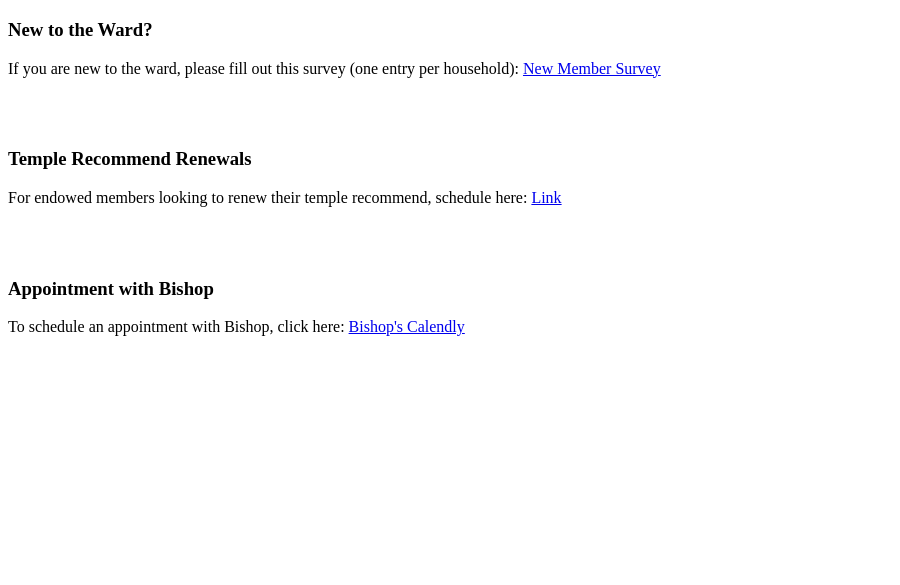
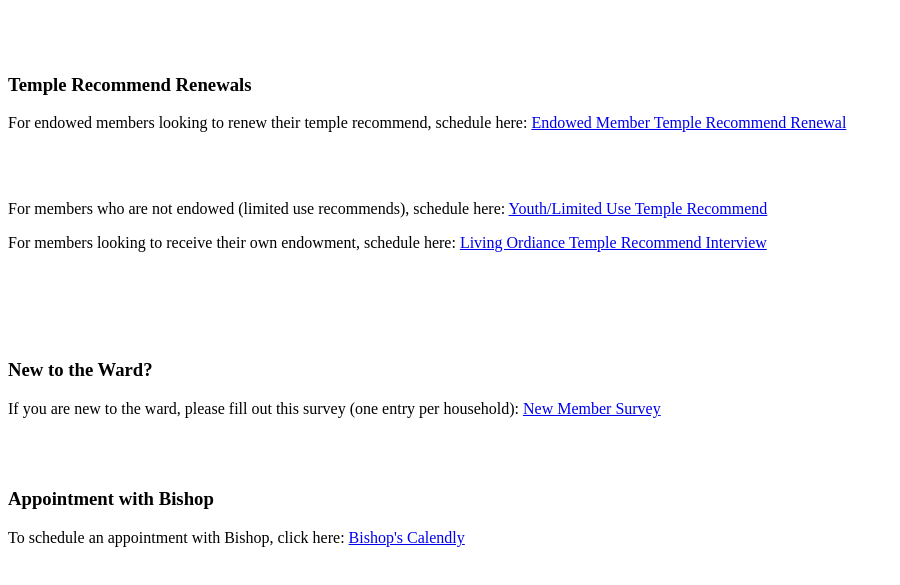
Before and after one commit to tjabezgarrett/af42nd, a plain HTML site: page index.html in a window 1280 px wide. Shown: the part 61-646 px from the top of the page, without its empty margins (0-900 px from the left). Drawn offline with Linux system fonts and the light colour scheme; no server answers.

Commit message:
Added more links for other temple recommend types

```diff
--- a/index.html
+++ b/index.html
@@ -7,11 +7,16 @@
 </head>
 <body>
     <h1>American Fork 42nd Ward</h1>
+    <br><br>
+    <h3>Temple Recommend Renewals</h3>
+    <p>For endowed members looking to renew their temple recommend, schedule here: <a id="dynamic-link" href="#" target="_blank">Endowed Member Temple Recommend Renewal</a></p>
+    <br><br>
+    <p>For members who are not endowed (limited use recommends), schedule here: <a href="https://calendly.com/af42/youth-annual-recommend-meeting" target="_blank">Youth/Limited Use Temple Recommend</a></p>
+    <p>For members looking to receive their own endowment, schedule here: <a href="https://calendly.com/af42/bishop-temple-recommend-interview" target="_blank">Living Ordiance Temple Recommend Interview</a></p>
+    <br><br>
+    <br><br>
     <h3>New to the Ward?</h3>
     <p>If you are new to the ward, please fill out this survey (one entry per household): <a href="https://forms.gle/YYJokPc558HG1Qta9" target="_blank">New Member Survey</a></p>
-    <br><br>
-    <h3>Temple Recommend Renewals</h3>
-    <p>For endowed members looking to renew their temple recommend, schedule here: <a id="dynamic-link" href="#">Link</a></p>
     <br><br>
     <h3>Appointment with Bishop</h3>
     <p>To schedule an appointment with Bishop, click here: <a href="https://calendly.com/af42/" target="_blank">Bishop's Calendly</a></p>
```
